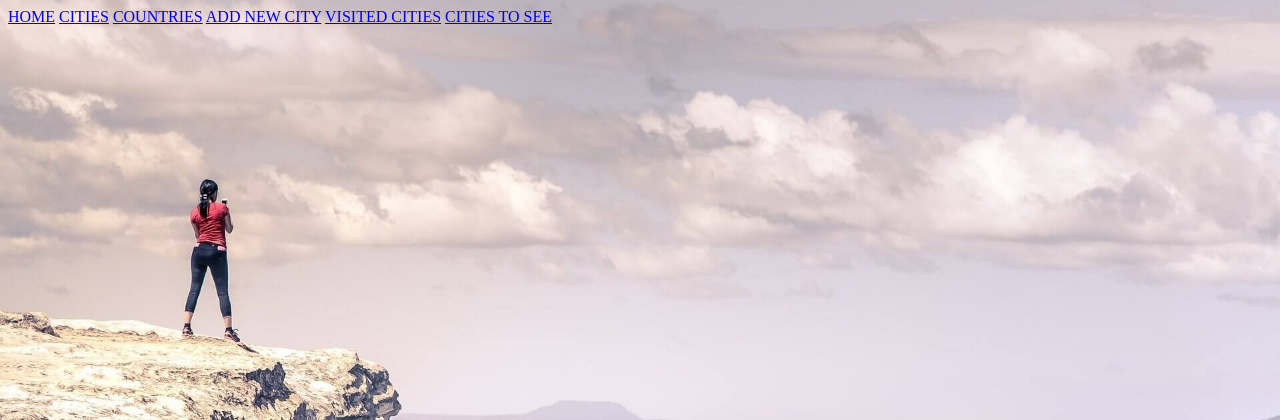
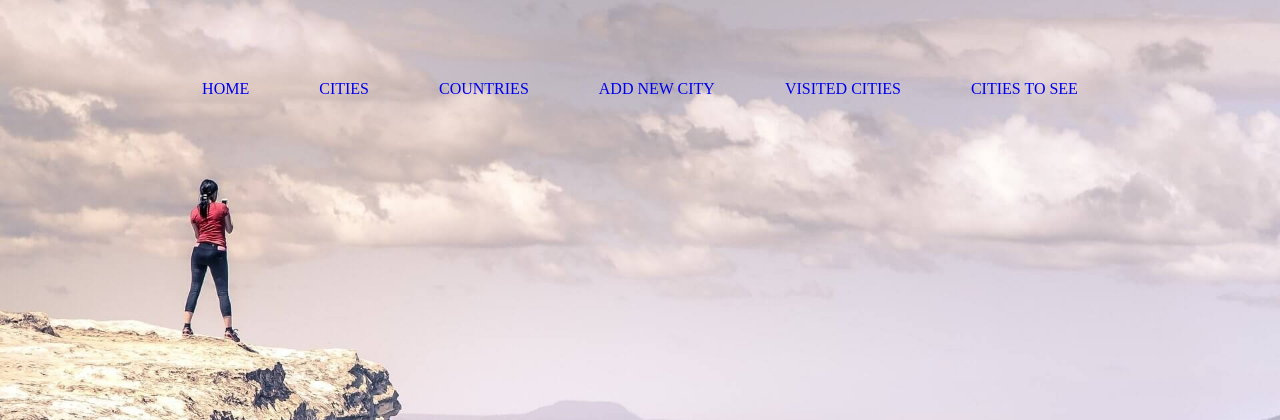
Before and after one commit to mirkiy/travel_bucket_list_python, a Flask app: page /cities in a window 1280 px wide. Shown: the top 420 px of the page. Run offline with Flask 2, Linux system fonts and the light colour scheme; data that the repository does not hold is empty; some libraries are stand-ins or nearby versions.

Commit message:
nav bar fixed

```diff
--- a/static/css/nav.css
+++ b/static/css/nav.css
@@ -4,3 +4,21 @@
   flex-wrap: wrap;
   margin-top: 40px;
 }
+
+.nav_destinations {
+  display: flex;
+  margin-top: 40px;
+  justify-content: center;
+}
+
+.nav_destinations a {
+  margin: 20px;
+  border-radius: 4px;
+  padding: 20px 15px;
+  text-decoration: none;
+  text-transform: capitalize;
+}
+.nav_destinations a:hover {
+  color: white;
+  cursor: pointer;
+}
--- a/static/css/style.css
+++ b/static/css/style.css
@@ -17,7 +17,6 @@ h1,
 h2 {
   font-family: var(--default-font-family);
   color: var(--heading-color);
-  /* color: var(--main-font-color); */
   font-weight: 400;
   text-align: center;
   line-height: 1;
@@ -44,14 +43,17 @@ h2 {
   margin: 30px;
   text-align: center;
   padding: 10px;
-  background: rgba(136, 111, 165, 0.4);
+  /* background: rgba(136, 111, 165, 0.4); */
+  background: rgba(48, 38, 59, 0.6);
   border-radius: 5px;
-  color: aliceblue;
+  color: var(--main-font-color);
+
   /* border: 1px solid rgb(111, 97, 117); */
 }
 
 .city_content_card ul {
   list-style: none;
   text-align: left;
-  color: aliceblue;
+
+  /* color: var(--main-font-color); */
 }
```
